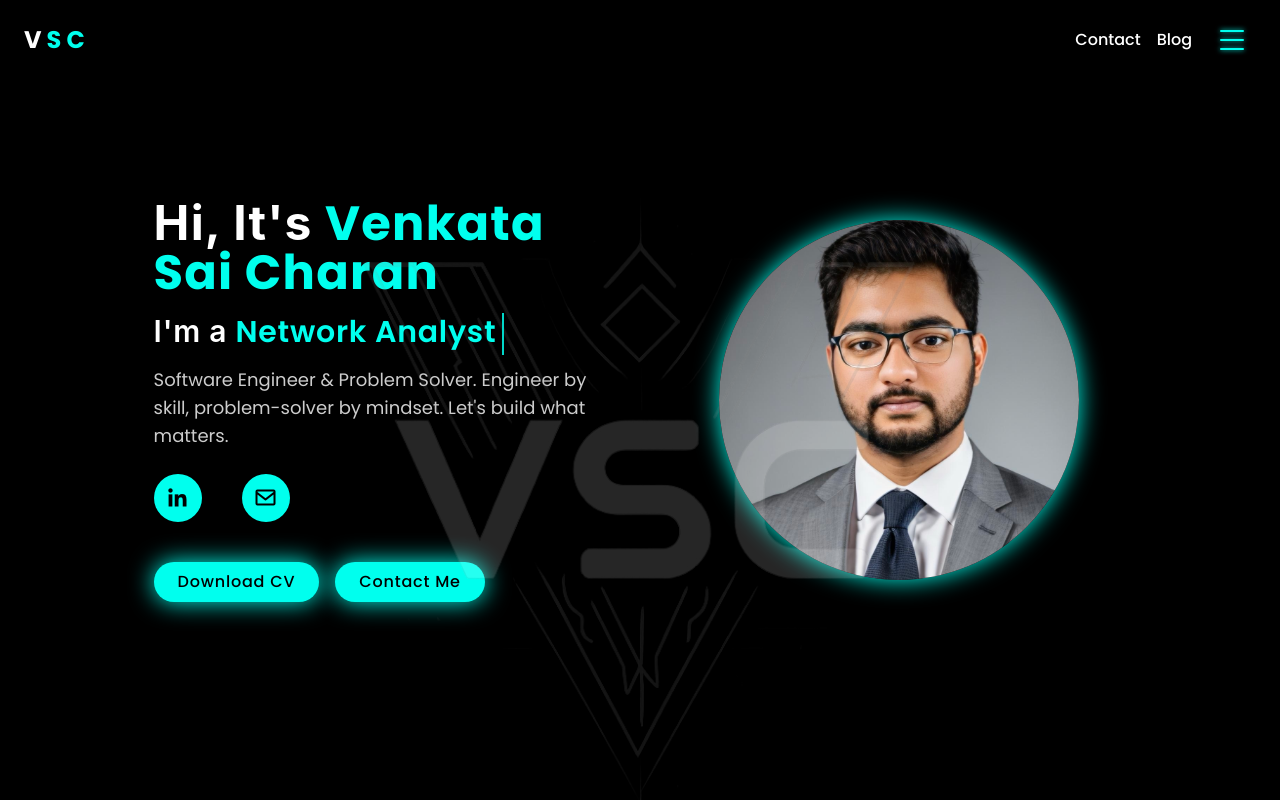
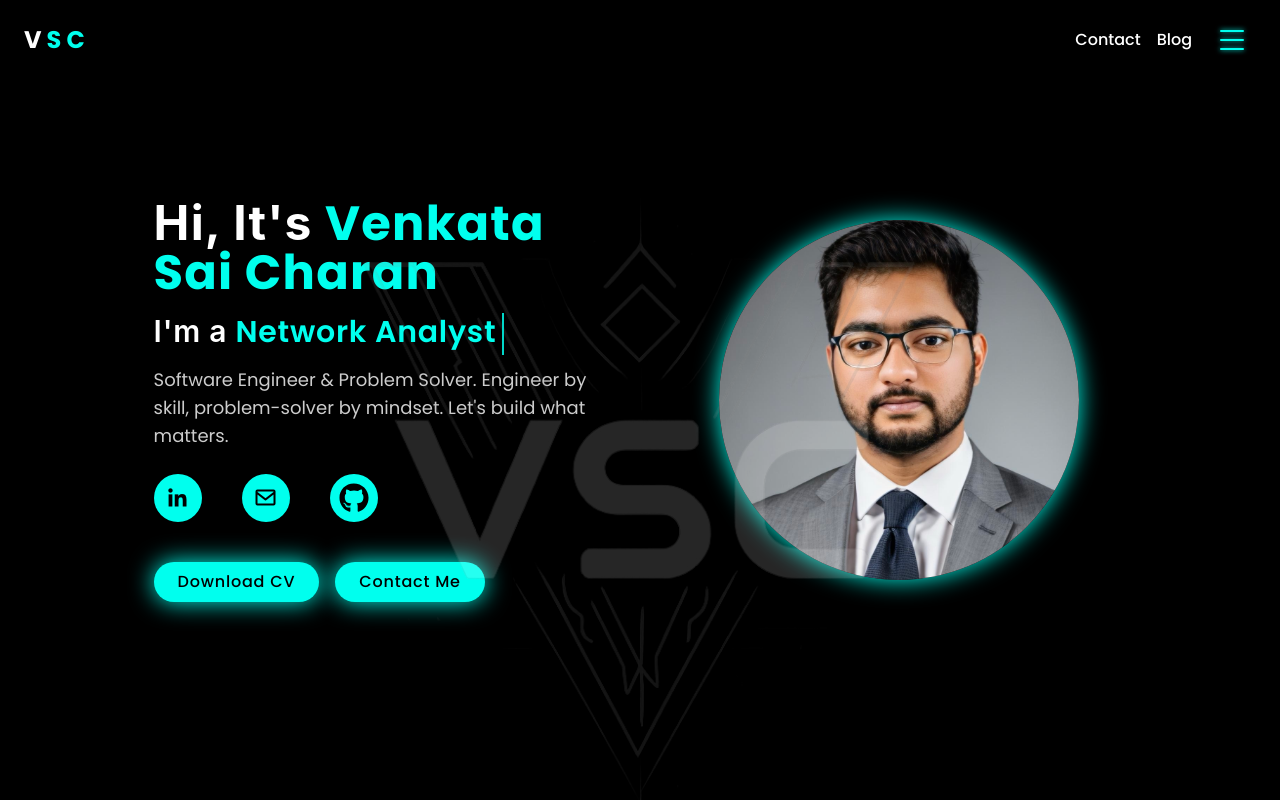
Before and after one commit to saicharankarasala/Portfolio, a React (Vite) app: page / in a window 1280 px wide. Shown: the top 800 px of the page. Built offline with nearby package versions, Linux system fonts and the light colour scheme.

Commit message:
feat: add GitHub icon to footer social icons

```diff
--- a/src/App.jsx
+++ b/src/App.jsx
@@ -152,6 +152,9 @@ const App = () => {
                     </a>
                     <a href="mailto:saicharankarasala@gmail.com" target="_blank" rel="noopener noreferrer">
                       <i className='bx bx-envelope'></i>
+                    </a>
+                    <a href="https://github.com/KVSC1511" target="_blank" rel="noopener noreferrer" aria-label="GitHub">
+                      <FaGithub className="text-3xl" />
                     </a>
                   </div>
 
@@ -584,6 +587,9 @@ const App = () => {
                     <a href="mailto:saicharankarasala@gmail.com" target="_blank" rel="noopener noreferrer">
                       <i className='bx bx-envelope'></i>
                     </a>
+                    <a href="https://github.com/KVSC1511" target="_blank" rel="noopener noreferrer" aria-label="GitHub">
+                      <FaGithub className="text-2xl" />
+                    </a>
                   </div>
 
                   <div className="footer-links">
```
